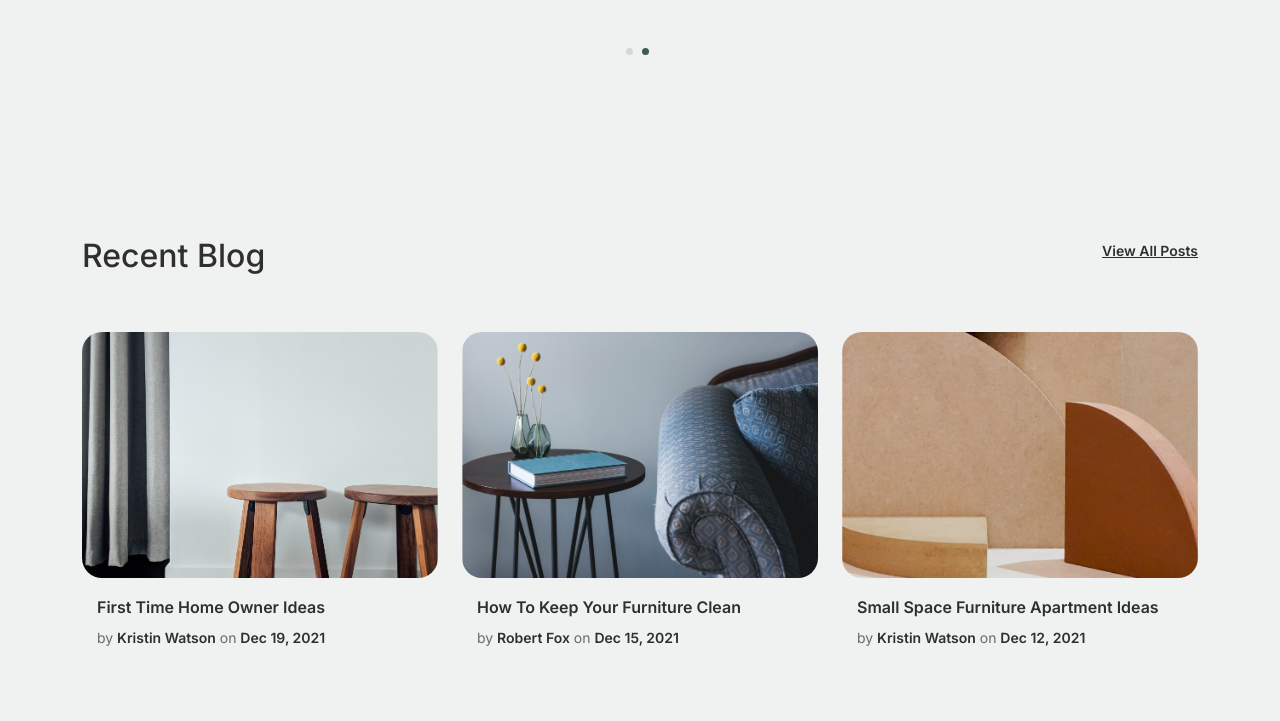
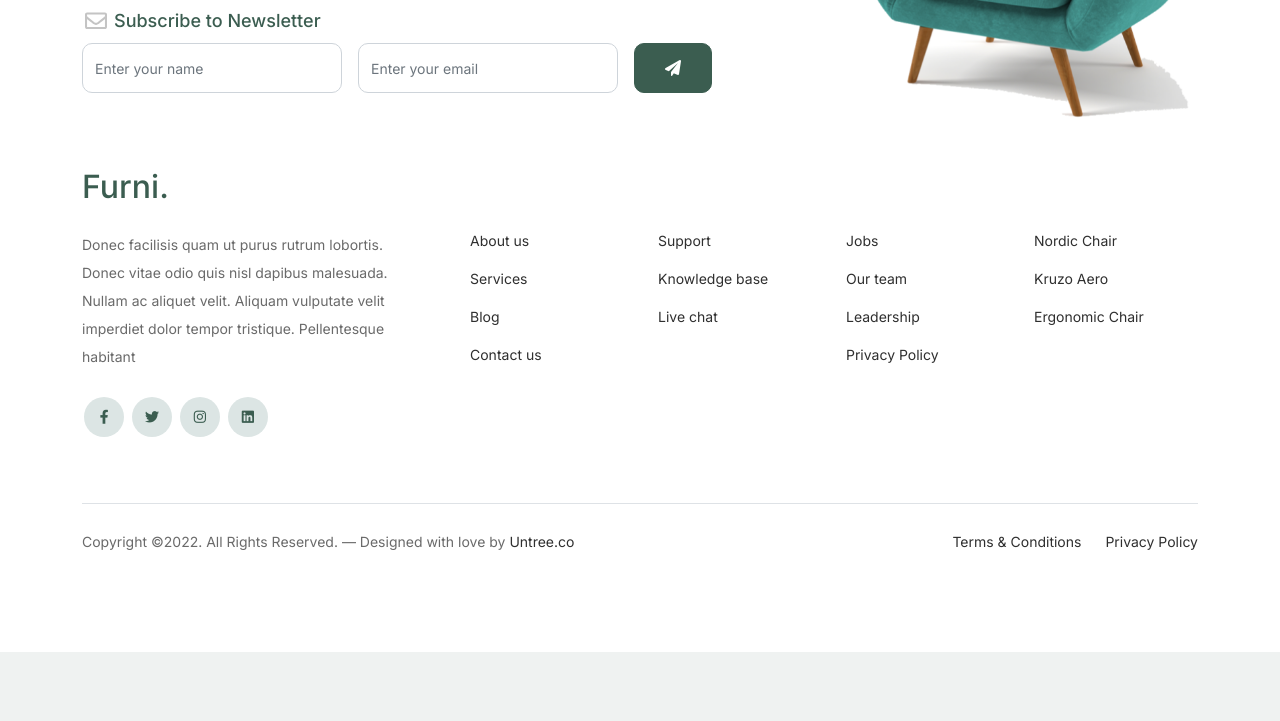
Before and after one commit to bunpro1910/nguyentienphat, a website: page index.html in a window 1280 px wide. Shown: the part 3172-3893 px from the top of the page. After the commit the page ends 3824 px from the top, so only its background shows below. Drawn offline with Linux system fonts and the light colour scheme.

Commit message:
Update index.html

```diff
--- a/index.html
+++ b/index.html
@@ -208,9 +208,9 @@
 				<div class="row justify-content-between">
 					<div class="col-lg-7 mb-5 mb-lg-0">
 						<div class="imgs-grid">
-							<div class="grid grid-1"><img src="images/img-grid-1.jpg" alt="Untree.co"></div>
-							<div class="grid grid-2"><img src="images/img-grid-2.jpg" alt="Untree.co"></div>
-							<div class="grid grid-3"><img src="images/img-grid-3.jpg" alt="Untree.co"></div>
+							<div class="grid grid-1"><img src="https://noithatiris.vn/wp-content/uploads/2022/01/thiet-ke-noi-that-nha-o.jpg" alt="Untree.co"></div>
+							<div class="grid grid-2"><img src="https://nguyentienphat.vn/wp-content/uploads/2021/06/MF-110-2-400x259-1.jpg" alt="Untree.co"></div>
+							<div class="grid grid-3"><img src="https://dolevn.vn/wp-content/uploads/2017/08/chi-phi-thiet-ke-ho-boi-thong-minh.jpg" alt="Untree.co"></div>
 						</div>
 					</div>
 					<div class="col-lg-5 ps-lg-5">
@@ -354,60 +354,6 @@
 		</div>
 		<!-- End Testimonial Slider -->
 
-		<!-- Start Blog Section -->
-		<div class="blog-section">
-			<div class="container">
-				<div class="row mb-5">
-					<div class="col-md-6">
-						<h2 class="section-title">Recent Blog</h2>
-					</div>
-					<div class="col-md-6 text-start text-md-end">
-						<a href="#" class="more">View All Posts</a>
-					</div>
-				</div>
-
-				<div class="row">
-
-					<div class="col-12 col-sm-6 col-md-4 mb-4 mb-md-0">
-						<div class="post-entry">
-							<a href="#" class="post-thumbnail"><img src="images/post-1.jpg" alt="Image" class="img-fluid"></a>
-							<div class="post-content-entry">
-								<h3><a href="#">First Time Home Owner Ideas</a></h3>
-								<div class="meta">
-									<span>by <a href="#">Kristin Watson</a></span> <span>on <a href="#">Dec 19, 2021</a></span>
-								</div>
-							</div>
-						</div>
-					</div>
-
-					<div class="col-12 col-sm-6 col-md-4 mb-4 mb-md-0">
-						<div class="post-entry">
-							<a href="#" class="post-thumbnail"><img src="images/post-2.jpg" alt="Image" class="img-fluid"></a>
-							<div class="post-content-entry">
-								<h3><a href="#">How To Keep Your Furniture Clean</a></h3>
-								<div class="meta">
-									<span>by <a href="#">Robert Fox</a></span> <span>on <a href="#">Dec 15, 2021</a></span>
-								</div>
-							</div>
-						</div>
-					</div>
-
-					<div class="col-12 col-sm-6 col-md-4 mb-4 mb-md-0">
-						<div class="post-entry">
-							<a href="#" class="post-thumbnail"><img src="images/post-3.jpg" alt="Image" class="img-fluid"></a>
-							<div class="post-content-entry">
-								<h3><a href="#">Small Space Furniture Apartment Ideas</a></h3>
-								<div class="meta">
-									<span>by <a href="#">Kristin Watson</a></span> <span>on <a href="#">Dec 12, 2021</a></span>
-								</div>
-							</div>
-						</div>
-					</div>
-
-				</div>
-			</div>
-		</div>
-		<!-- End Blog Section -->
 
 		<!-- Start Footer Section -->
 		<footer class="footer-section">
```
